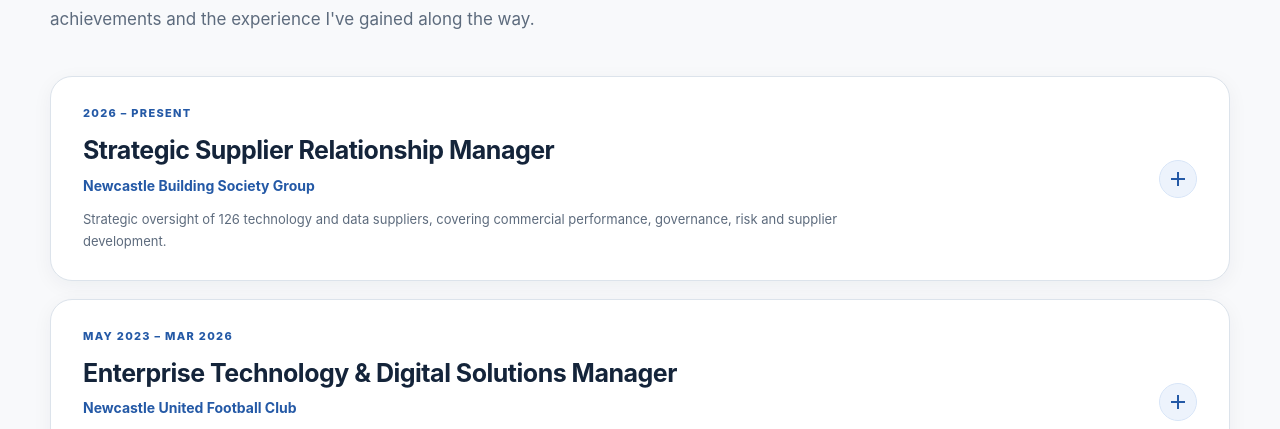
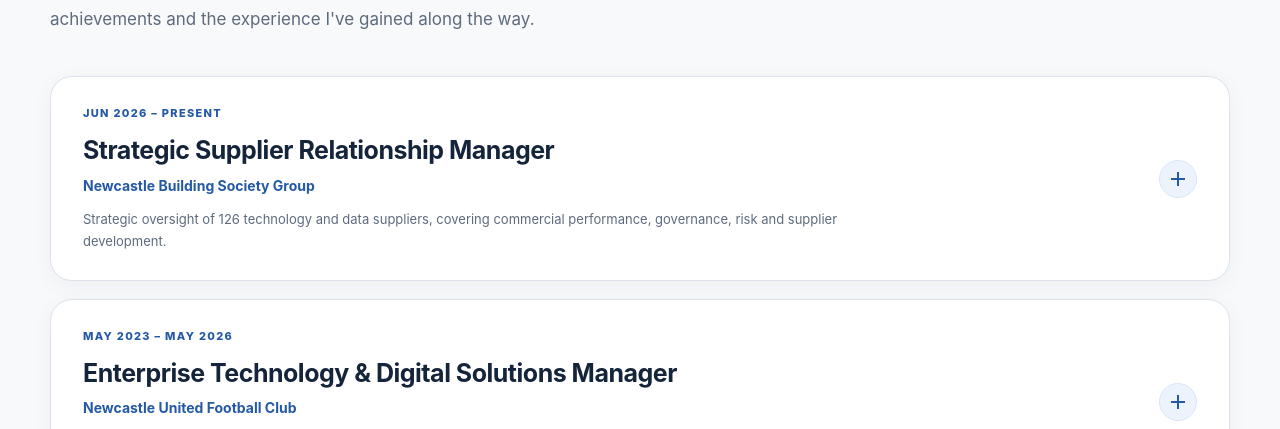
Before and after one commit to manderson90-sudo/Manderson-sandbox, a Jekyll site: the page built from experience/index.html, in a window 1280 px wide. Shown: the part 856-1285 px from the top of the page. Built offline with Jekyll 4.4.1, drawn with Linux system fonts in a browser that asks for light colours.

Commit message:
Update index.html

```diff
--- a/experience/index.html
+++ b/experience/index.html
@@ -5,61 +5,92 @@ description: Explore Michael Anderson's career across technology leadership, dig
 permalink: /experience/
 ---
 
+<!-- ======================================================
+     MICHAEL ANDERSON
+     PROFESSIONAL EXPERIENCE
+     ====================================================== -->
+
+<!-- ADDITIONAL SPACING FOR EXPANDABLE SECTIONS -->
+
+<style>
+  .experience-role-body > ul + h3 {
+    margin-top: 2.5rem;
+    margin-bottom: 1.25rem;
+  }
+</style>
+
+
 <!-- EXPERIENCE PAGE INTRODUCTION -->
 
 <section class="page-hero">
+
   <div class="container">
 
-    <span class="eyebrow">PROFESSIONAL EXPERIENCE</span>
+    <span class="eyebrow">
+      PROFESSIONAL EXPERIENCE
+    </span>
 
     <h1>
       Professional experience<span style="color:var(--blue)">.</span>
     </h1>
 
     <p>
-      My career began in retail, where I developed my experience
-      in people leadership, commercial management and business
-      operations. I later worked across leisure and hospitality
-      technology before progressing into technology leadership
-      within professional football and financial services.
-      Throughout my career, I've focused on developing people,
-      strengthening supplier relationships and improving
-      business performance.
+      My career began in retail, where I developed my
+      experience in people leadership, commercial management
+      and business operations. I later worked across leisure
+      and hospitality technology before progressing into
+      technology leadership within professional football
+      and financial services. Throughout my career, I've
+      focused on developing people, strengthening supplier
+      relationships and improving business performance.
     </p>
 
   </div>
+
 </section>
+
 
 
 <!-- CAREER HISTORY -->
 
 <section class="section">
+
   <div class="container">
 
     <div class="section-intro">
-      <span class="eyebrow">CAREER HISTORY</span>
 
-      <h2>My career so far</h2>
+      <span class="eyebrow">
+        CAREER HISTORY
+      </span>
+
+      <h2>
+        My career so far
+      </h2>
 
       <p>
         Explore the roles I've held throughout my career,
         including my responsibilities, achievements and
         the experience I've gained along the way.
       </p>
+
     </div>
+
 
     <div class="experience-timeline">
 
 
-      <!-- NEWCASTLE BUILDING SOCIETY GROUP -->
+      <!-- ================================================
+           NEWCASTLE BUILDING SOCIETY GROUP
+           ================================================ -->
 
       <details class="experience-role" name="career-history">
 
         <summary class="experience-summary">
+
           <span class="experience-summary-content">
 
             <span class="experience-dates">
-              2026 – PRESENT
+              JUN 2026 – PRESENT
             </span>
 
             <strong class="experience-role-title">
@@ -79,7 +110,9 @@ permalink: /experience/
           </span>
 
           <span class="experience-expand-icon" aria-hidden="true"></span>
+
         </summary>
+
 
         <div class="experience-role-body">
 
@@ -97,9 +130,11 @@ permalink: /experience/
             the Society's wider business objectives.
           </p>
 
+
           <h3>Key achievements</h3>
 
           <ul>
+
             <li>
               <strong>Artificial Intelligence Governance Forum:</strong>
               Established the Artificial Intelligence Governance
@@ -125,11 +160,14 @@ permalink: /experience/
               forecasting and escalation controls to improve
               financial oversight and management of operational risk.
             </li>
+
           </ul>
+
 
           <h3>Key responsibilities</h3>
 
           <ul>
+
             <li>
               <strong>People leadership:</strong>
               Lead and develop a technology team responsible for
@@ -189,31 +227,39 @@ permalink: /experience/
               identify variances and support effective
               financial management.
             </li>
+
           </ul>
 
+
           <div class="experience-tags">
+
             <span>STRATEGIC SUPPLIER MANAGEMENT</span>
             <span>PEOPLE LEADERSHIP</span>
             <span>AI GOVERNANCE</span>
             <span>REGULATORY ASSURANCE</span>
             <span>TECHNOLOGY STRATEGY</span>
             <span>COMMERCIAL MANAGEMENT</span>
+
           </div>
 
         </div>
+
       </details>
 
 
 
-      <!-- NEWCASTLE UNITED FOOTBALL CLUB -->
+      <!-- ================================================
+           NEWCASTLE UNITED FOOTBALL CLUB
+           ================================================ -->
 
       <details class="experience-role" name="career-history">
 
         <summary class="experience-summary">
+
           <span class="experience-summary-content">
 
             <span class="experience-dates">
-              MAY 2023 – MAR 2026
+              MAY 2023 – MAY 2026
             </span>
 
             <strong class="experience-role-title">
@@ -234,7 +280,9 @@ permalink: /experience/
           </span>
 
           <span class="experience-expand-icon" aria-hidden="true"></span>
+
         </summary>
+
 
         <div class="experience-role-body">
 
@@ -253,9 +301,11 @@ permalink: /experience/
             priorities and improve how departments operated.
           </p>
 
+
           <h3>Key achievements</h3>
 
           <ul>
+
             <li>
               <strong>Establishing the function:</strong>
               Established and developed the Applications &amp;
@@ -326,11 +376,14 @@ permalink: /experience/
               strengthening governance and introducing clearer
               controls for technology adoption.
             </li>
+
           </ul>
+
 
           <h3>Key responsibilities</h3>
 
           <ul>
+
             <li>
               <strong>People leadership:</strong>
               Established, led and developed a team of six,
@@ -379,16 +432,21 @@ permalink: /experience/
               overseeing supplier performance, commercial arrangements
               and opportunities to reduce duplication.
             </li>
+
           </ul>
 
+
           <div class="experience-tags">
+
             <span>TECHNOLOGY LEADERSHIP</span>
             <span>PEOPLE LEADERSHIP</span>
             <span>DIGITAL TRANSFORMATION</span>
             <span>AI &amp; AUTOMATION</span>
             <span>APPLICATION GOVERNANCE</span>
             <span>COMMERCIAL MANAGEMENT</span>
+
           </div>
+
 
           <a
             class="text-link"
@@ -431,7 +494,9 @@ permalink: /experience/
           </span>
 
           <span class="experience-expand-icon" aria-hidden="true"></span>
+
         </summary>
+
 
         <div class="experience-role-body">
 
@@ -451,9 +516,11 @@ permalink: /experience/
             commercial performance.
           </p>
 
+
           <h3>Key achievements</h3>
 
           <ul>
+
             <li>
               <strong>Technology procurement and implementation:</strong>
               Led the procurement and implementation of leisure
@@ -489,11 +556,14 @@ permalink: /experience/
               different leisure and hospitality operations,
               improving consistency and reducing unnecessary complexity.
             </li>
+
           </ul>
+
 
           <h3>Key responsibilities</h3>
 
           <ul>
+
             <li>
               <strong>Technology systems management:</strong>
               Managed technology systems across leisure and
@@ -594,7 +673,9 @@ permalink: /experience/
           </span>
 
           <span class="experience-expand-icon" aria-hidden="true"></span>
+
         </summary>
+
 
         <div class="experience-role-body">
 
@@ -610,9 +691,11 @@ permalink: /experience/
             to strengthen processes and systems.
           </p>
 
+
           <h3>Key achievements</h3>
 
           <ul>
+
             <li>
               <strong>Profit protection:</strong>
               Reduced stock losses across a
@@ -627,11 +710,14 @@ permalink: /experience/
               and process improvements, strengthening
               operational controls and improving how stores operated.
             </li>
+
           </ul>
+
 
           <h3>Key responsibilities</h3>
 
           <ul>
+
             <li>
               <strong>Regional compliance and profit protection:</strong>
               Oversaw compliance and profit protection activity
@@ -703,7 +798,9 @@ permalink: /experience/
           </span>
 
           <span class="experience-expand-icon" aria-hidden="true"></span>
+
         </summary>
+
 
         <div class="experience-role-body">
 
@@ -719,20 +816,25 @@ permalink: /experience/
             support and structured feedback.
           </p>
 
+
           <h3>Key achievement</h3>
 
           <ul>
+
             <li>
               <strong>Management development:</strong>
               Improved the performance of newly appointed
               managers through a structured national induction
               programme, ongoing coaching and KPI monitoring.
             </li>
+
           </ul>
+
 
           <h3>Key responsibilities</h3>
 
           <ul>
+
             <li>
               <strong>Management development:</strong>
               Designed and delivered a national induction programme
@@ -803,7 +914,9 @@ permalink: /experience/
           </span>
 
           <span class="experience-expand-icon" aria-hidden="true"></span>
+
         </summary>
+
 
         <div class="experience-role-body">
 
@@ -826,9 +939,11 @@ permalink: /experience/
             performance.
           </p>
 
+
           <h3>Key achievements</h3>
 
           <ul>
+
             <li>
               <strong>Commercial performance:</strong>
               Helped establish the Newcastle branch among
@@ -848,11 +963,14 @@ permalink: /experience/
               employee turnover through improvements to
               coaching and day-to-day management.
             </li>
+
           </ul>
+
 
           <h3>Key responsibilities</h3>
 
           <ul>
+
             <li>
               Managed store operations, sales performance
               and customer service.
@@ -915,7 +1041,9 @@ permalink: /experience/
           </span>
 
           <span class="experience-expand-icon" aria-hidden="true"></span>
+
         </summary>
+
 
         <div class="experience-role-body">
 
@@ -930,6 +1058,7 @@ permalink: /experience/
             developing colleagues and understanding the
             day-to-day challenges of running a business.
           </p>
+
 
           <!-- MAPLIN -->
 
@@ -957,6 +1086,7 @@ permalink: /experience/
 
           </div>
 
+
           <!-- SELECT TECH GROUP -->
 
           <div class="experience-earlier-role">
@@ -979,6 +1109,7 @@ permalink: /experience/
 
           </div>
 
+
           <!-- COMET -->
 
           <div class="experience-earlier-role">
@@ -999,20 +1130,26 @@ permalink: /experience/
 
           </div>
 
+
           <div class="experience-tags">
+
             <span>PEOPLE LEADERSHIP</span>
             <span>RETAIL OPERATIONS</span>
             <span>COMMERCIAL MANAGEMENT</span>
             <span>CUSTOMER EXPERIENCE</span>
             <span>TEAM DEVELOPMENT</span>
+
           </div>
 
         </div>
+
       </details>
 
 
     </div>
+
   </div>
+
 </section>
 
 
@@ -1020,13 +1157,18 @@ permalink: /experience/
 <!-- RELATED PROJECTS -->
 
 <section class="section tinted">
+
   <div class="container">
 
     <div class="section-intro">
 
-      <span class="eyebrow">SELECTED WORK</span>
+      <span class="eyebrow">
+        SELECTED WORK
+      </span>
 
-      <h2>Explore my projects</h2>
+      <h2>
+        Explore my projects
+      </h2>
 
       <p>
         Take a closer look at some of the projects I've led,
@@ -1034,6 +1176,7 @@ permalink: /experience/
       </p>
 
     </div>
+
 
     <a
       class="btn btn-primary"
@@ -1044,6 +1187,7 @@ permalink: /experience/
     </a>
 
   </div>
+
 </section>
 
 
@@ -1051,11 +1195,16 @@ permalink: /experience/
 <!-- CONTACT -->
 
 <section class="section contact-band">
+
   <div class="container">
 
-    <span class="eyebrow">GET IN TOUCH</span>
+    <span class="eyebrow">
+      GET IN TOUCH
+    </span>
 
-    <h2>Let's talk technology leadership.</h2>
+    <h2>
+      Let's talk technology leadership.
+    </h2>
 
     <p>
       I'm always happy to connect with people working in
@@ -1087,4 +1236,5 @@ permalink: /experience/
     </div>
 
   </div>
+
 </section>
```
Also changed, not shown: other parts of experience/index.html (+45 -5 lines).
